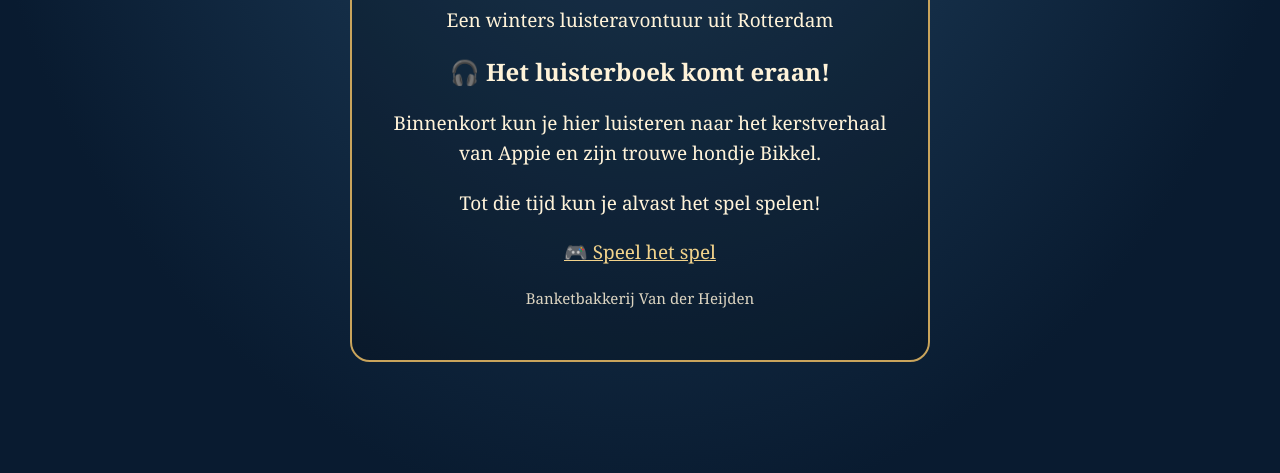
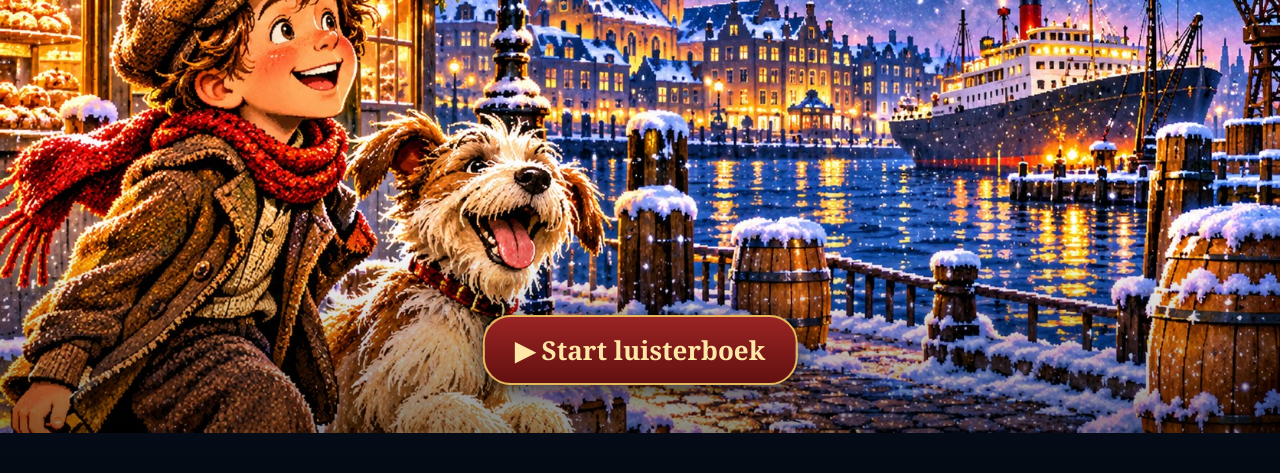
Before and after one commit to AntondeHeer/appiedebengel, a plain HTML site: page luisterboek/index.html in a window 1280 px wide. Shown: the part 327-800 px from the top of the page. Drawn offline with Linux system fonts and the light colour scheme.

Commit message:
Add files via upload

```diff
--- a/luisterboek/index.html
+++ b/luisterboek/index.html
@@ -1,51 +1,20 @@
-
-<!DOCTYPE html>
-<html lang="nl">
-<head>
-  <meta charset="UTF-8">
-  <meta name="viewport" content="width=device-width, initial-scale=1">
-  <title>Het luisterboek van Appie</title>
-  <style>
-    * { box-sizing: border-box; }
-    body {
-      margin: 0;
-      min-height: 100vh;
-      padding: 35px 18px;
-      background: radial-gradient(ellipse at top, #234665, #091b30 75%);
-      color: #fff3d9;
-      font-family: Georgia, serif;
-      text-align: center;
-      display: flex;
-      align-items: center;
-      justify-content: center;
-    }
-    main {
-      max-width: 580px;
-      padding: 35px 25px;
-      border: 2px solid #c9a45c;
-      border-radius: 20px;
-      background: rgba(0, 0, 0, .18);
-    }
-    h1 { color: #f2d38b; line-height: 1.25; }
-    p { font-size: 19px; line-height: 1.6; }
-    .star { font-size: 45px; }
-    .small { font-size: 15px; opacity: .85; }
-    a { color: #f2d38b; }
-  </style>
-</head>
-<body>
-  <main>
-    <div class="star">❄️ 🎄 ❄️</div>
-    <h1>Appie en het Geheim van de Kerststol</h1>
-    <p>Een winters luisteravontuur uit Rotterdam</p>
-    <h2>🎧 Het luisterboek komt eraan!</h2>
-    <p>
-      Binnenkort kun je hier luisteren naar het
-      kerstverhaal van Appie en zijn trouwe hondje Bikkel.
-    </p>
-    <p>Tot die tijd kun je alvast het spel spelen!</p>
-    <p><a href="/">🎮 Speel het spel</a></p>
-    <p class="small">Banketbakkerij Van der Heijden</p>
-  </main>
-</body>
-</html>
+<!doctype html><html lang="nl"><head><meta charset="utf-8"><meta name="viewport" content="width=device-width,initial-scale=1,viewport-fit=cover"><title>Appie en het Geheim van de Kerststol – Hoofdstuk 1</title><style>
+*{box-sizing:border-box}html,body{margin:0;width:100%;height:100%;background:#07162b;color:#fff;font-family:Georgia,serif;overflow:hidden}.scene{position:absolute;inset:0}.scene img{position:absolute;inset:0;width:100%;height:100%;object-fit:contain;opacity:0;transition:opacity 1.1s ease;background:#07162b}.scene img.active{opacity:1}.shade{position:absolute;inset:0;background:linear-gradient(transparent 72%,rgba(0,0,0,.58));pointer-events:none}.start{position:absolute;bottom:11%;left:50%;transform:translateX(-50%);background:linear-gradient(#9b2424,#631010);color:#ffe8a7;border:2px solid #e6b75b;border-radius:28px;font:700 clamp(17px,2.6vw,26px) Georgia;padding:15px 30px;cursor:pointer;box-shadow:0 5px 25px #000b;white-space:nowrap}.controls{position:absolute;bottom:2%;left:50%;transform:translateX(-50%);display:none;align-items:center;gap:12px;background:#09172cce;border:1px solid #cba86c88;border-radius:25px;padding:8px 15px;max-width:96%;font-size:14px}.controls button{background:none;color:white;border:0;font-size:22px;cursor:pointer}.controls input{width:min(35vw,280px);accent-color:#f6c56c}.note{position:absolute;top:12px;left:12px;background:#0009;padding:7px 11px;border-radius:8px;font-size:13px}.done{position:absolute;bottom:15%;width:100%;text-align:center;font-size:clamp(18px,3vw,30px);text-shadow:0 2px 9px black;display:none}@media(max-width:650px){.controls{font-size:11px;gap:5px}.controls input{width:23vw}.note{font-size:11px}}
+</style></head><body>
+<div class="scene"><img src="beeld1.jpg" class="active" alt="Titelbeeld"><img src="beeld2.jpg" alt="Appie en Bikkel wandelen door Rotterdam"><img src="beeld3.jpg" alt="Appie gooit een sneeuwbal"><img src="beeld4.jpg" alt="Appie helpt een oude vrouw"><img src="beeld5.jpg" alt="De geur van de bakkerij lokt Appie en Bikkel"></div><div class="shade"></div><div class="note">Hoofdstuk 1 · Een koude decemberdag</div><button class="start" id="start">▶ Start luisterboek</button><div class="controls" id="controls"><button id="toggle" aria-label="Afspelen of pauzeren">⏸</button><span id="clock">0:00</span><input id="seek" type="range" min="0" max="41.736" step="0.05" value="0" aria-label="Voortgang"><span id="duration">0:42</span><button id="again" title="Opnieuw">↺</button></div><div class="done" id="done">Einde hoofdstuk 1 ❄</div><audio id="voice" preload="auto" src="hoofdstuk1.mp3"></audio>
+<script>
+const voice=document.getElementById('voice'),imgs=[...document.querySelectorAll('.scene img')],start=document.getElementById('start'),controls=document.getElementById('controls'),toggle=document.getElementById('toggle'),seek=document.getElementById('seek'),clock=document.getElementById('clock'),done=document.getElementById('done'),duration=document.getElementById('duration');
+// Proefmomenten: later op Patricks exacte zinnen afstellen.
+const cuts=[0,4.5,16.8,26.3,34.0];
+function fmt(t){return Math.floor(t/60)+':'+String(Math.floor(t%60)).padStart(2,'0')}
+function frame(){let t=voice.currentTime;let idx=0;for(let i=0;i<cuts.length;i++)if(t>=cuts[i])idx=i;imgs.forEach((im,i)=>im.classList.toggle('active',i===idx));seek.value=t;clock.textContent=fmt(t)}
+voice.addEventListener('loadedmetadata',()=>{seek.max=voice.duration;duration.textContent=fmt(voice.duration)});
+voice.addEventListener('timeupdate',frame);
+voice.addEventListener('ended',()=>{toggle.textContent='▶';done.style.display='block'});
+voice.addEventListener('play',()=>{toggle.textContent='⏸';done.style.display='none'});
+voice.addEventListener('pause',()=>toggle.textContent='▶');
+start.addEventListener('click',()=>{voice.play().then(()=>{start.style.display='none';controls.style.display='flex'}).catch(()=>alert('Kan hoofdstuk1.mp3 niet afspelen. Controleer of de ZIP is uitgepakt.'))});
+toggle.addEventListener('click',()=>{if(voice.paused)voice.play();else voice.pause()});
+seek.addEventListener('input',()=>{voice.currentTime=Number(seek.value);frame()});
+document.getElementById('again').addEventListener('click',()=>{voice.currentTime=0;voice.play()});frame();
+</script></body></html>
```
Also changed, not shown: luisterboek/beeld1.jpg (added), luisterboek/beeld2.jpg (added), luisterboek/beeld3.jpg (added), luisterboek/beeld4.jpg (added), luisterboek/beeld5.jpg (added), 1 other file.
